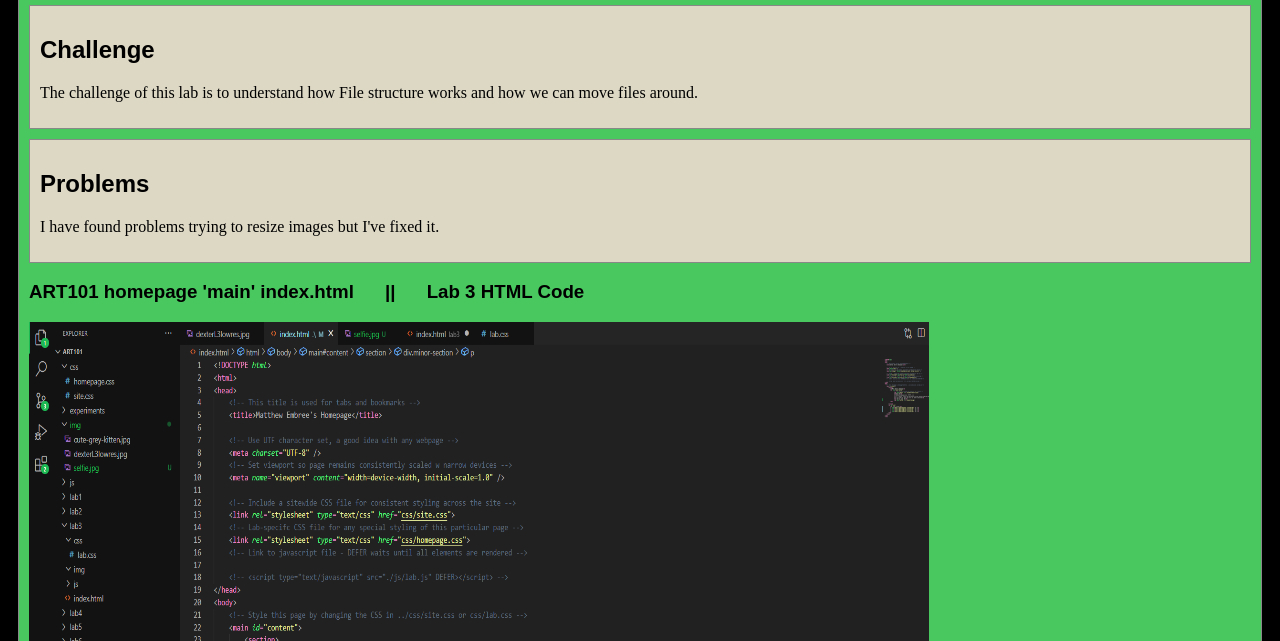
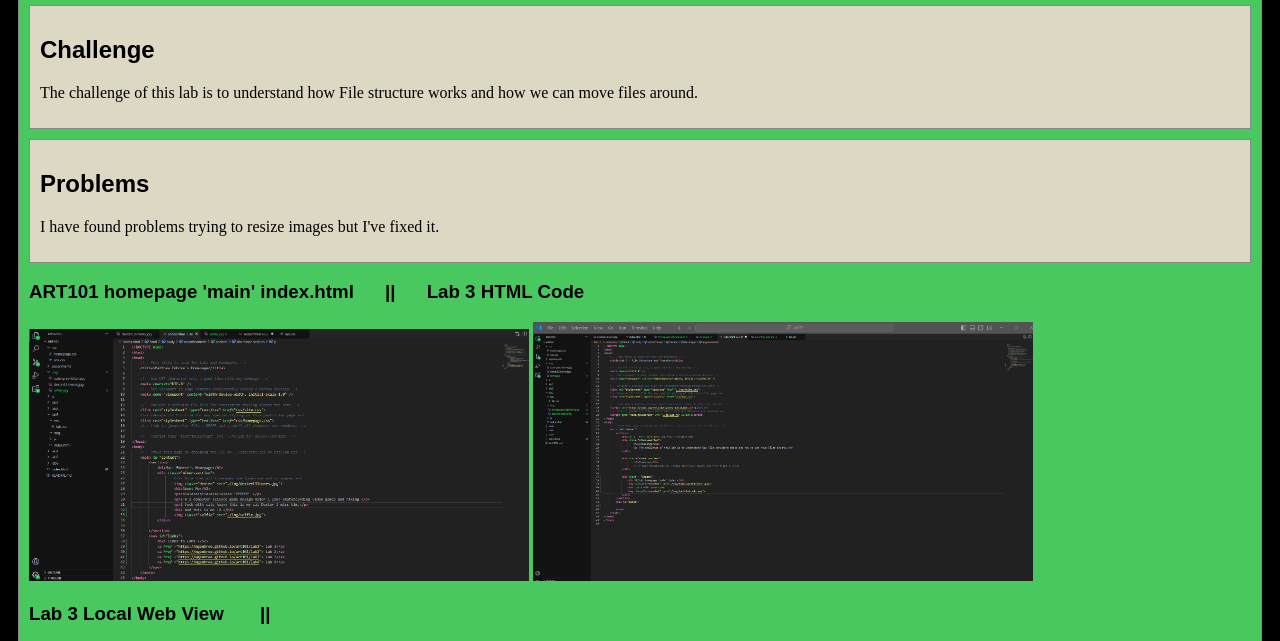
Before and after one commit to mgembree/art101, a plain HTML site: page lab3/index.html in a window 1280 px wide. Shown: the part 106-747 px from the top of the page. Drawn offline with nearby package versions, Linux system fonts and the light colour scheme.

Commit message:
lab3photoupdates

```diff
--- a/lab3/css/lab.css
+++ b/lab3/css/lab.css
@@ -9,6 +9,6 @@
   }
 
 .screenshot{
-  width: 900px;
-  height: 600px;
+  max-width: 500px;
+  max-height: 500px;
 }
```
